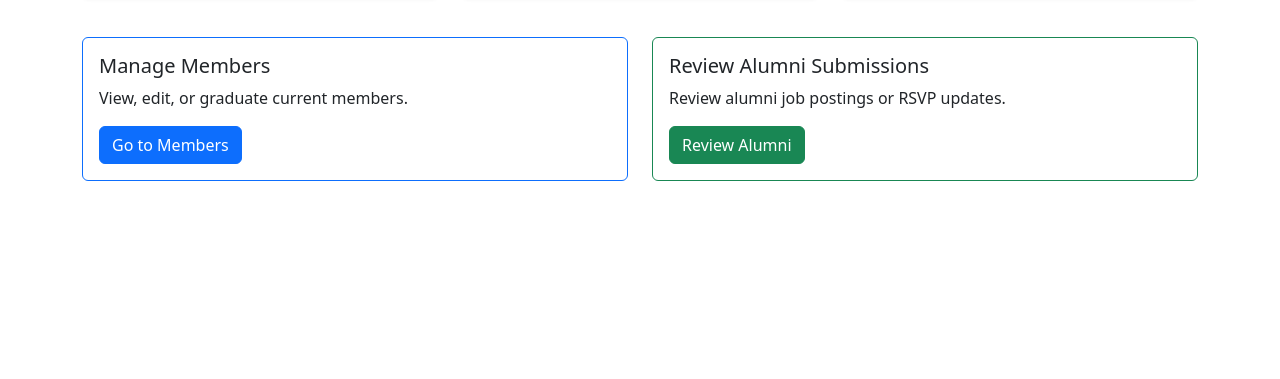
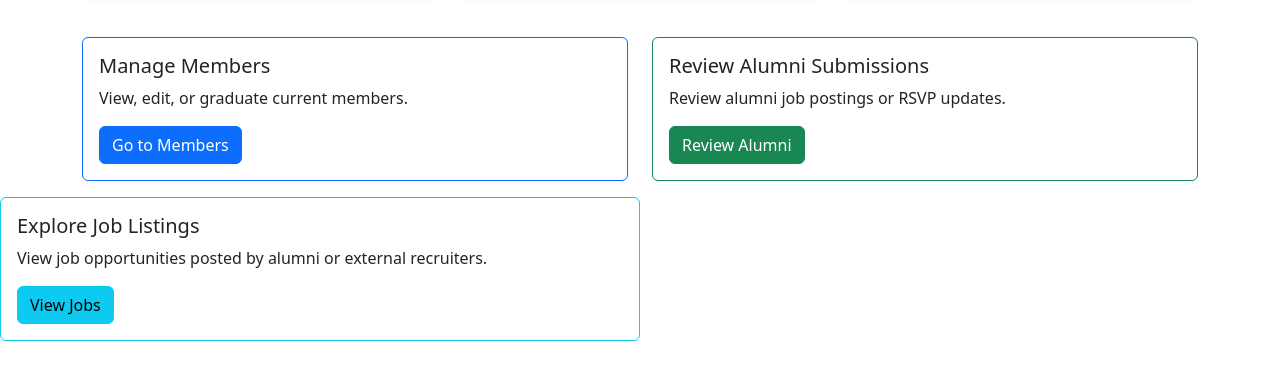
Before and after one commit to angelo426/aba-current-members, a plain HTML site: page executive-dashboard.html in a window 1280 px wide. Shown: the part 299-678 px from the top of the page. Drawn offline with nearby package versions, Linux system fonts and the light colour scheme.

Commit message:
Update executive-dashboard.html

```diff
--- a/executive-dashboard.html
+++ b/executive-dashboard.html
@@ -80,3 +80,12 @@
 <script src="https://cdn.jsdelivr.net/npm/bootstrap@5.3.2/dist/js/bootstrap.bundle.min.js"></script>
 </body>
 </html>
+<div class="col-md-6">
+  <div class="card border-info mb-3">
+    <div class="card-body">
+      <h5 class="card-title">Explore Job Listings</h5>
+      <p class="card-text">View job opportunities posted by alumni or external recruiters.</p>
+      <a href="job-listings.html" class="btn btn-info">View Jobs</a>
+    </div>
+  </div>
+</div>
```
